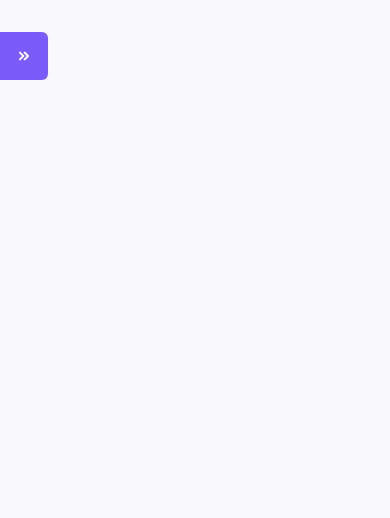
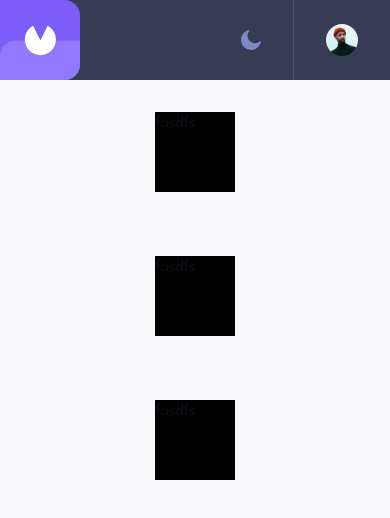
Before and after one commit to kobyrthr/invoice, a Next.js app: page / in a window 390 px wide. Shown: the top 518 px of the page. Built offline with nearby package versions, Linux system fonts and the light colour scheme.

Commit message:
Add navbar

```diff
--- a/src/app/layout.jsx
+++ b/src/app/layout.jsx
@@ -1,5 +1,6 @@
-import { SidebarProvider, SidebarTrigger } from '@/components/ui/sidebar';
+import { SidebarProvider } from '@/components/ui/sidebar';
 import { AppSidebar } from '@/components/ui/app-sidebar';
+import { AppNavbar } from '@/components/ui/app-navbar';
 import { League_Spartan } from 'next/font/google';
 import './globals.css';
 
@@ -17,12 +18,14 @@ export default function RootLayout({ children }) {
   return (
     <html lang="en">
       <body className={`${leagueSpartan.className} antialiased`}>
-        <SidebarProvider>
-          <AppSidebar />
-          <main>
-            <SidebarTrigger className="md:hidden rounded-l-none rounded-r-lg mt-8 size-12" />
-            {children}
-          </main>
+        <SidebarProvider className="w-full flex flex-col">
+          <div className="hidden md:block">
+            <AppSidebar />
+          </div>
+          <div className="block md:hidden">
+            <AppNavbar />
+          </div>
+          <main>{children}</main>
         </SidebarProvider>
       </body>
     </html>
--- a/src/app/page.jsx
+++ b/src/app/page.jsx
@@ -2,6 +2,10 @@
 
 export default function Home() {
   return (
-    <div className="grid  bg-background items-center justify-items-center size-full p-8 pb-20 gap-16 sm:p-20 font-spartan"></div>
+    <div className="grid bg-background items-center justify-items-center size-full p-8 pb-20 gap-16 sm:p-20 font-spartan">
+      <div className="size-20 bg-black">fasdfs</div>
+      <div className="size-20 bg-black">fasdfs</div>
+      <div className="size-20 bg-black">fasdfs</div>
+    </div>
   );
 }
--- /dev/null
+++ b/src/components/ui/app-navbar.jsx
@@ -0,0 +1,30 @@
+import Image from 'next/image';
+import logo from '@/../public/logo.svg';
+import ImageAvatar from '@/../public/image-avatar.jpg';
+
+export function AppNavbar() {
+  return (
+    <nav className="bg-sidebar h-20 max-w-screen overflow-hidden rounded-none flex items-center justify-between">
+      <Image src={logo} alt="Invoice App Logo" width={80} height={80} />
+
+      <div className="flex flex-row w-fit">
+        <Image
+          src="/icon-moon.svg"
+          className="mx-auto mt-auto py-8 px-8 w-fit"
+          alt="Moon Icon"
+          width={20}
+          height={20}
+        />
+        <div className="flex items-center justify-center border-l border-l-sidebar-foreground px-8 py-6">
+          <Image
+            className="rounded-full self-auto min-w-8"
+            src={ImageAvatar}
+            alt="Avatar"
+            width={32}
+            height={32}
+          />
+        </div>
+      </div>
+    </nav>
+  );
+}
--- a/src/components/ui/sidebar.jsx
+++ b/src/components/ui/sidebar.jsx
@@ -21,7 +21,7 @@ import {
 const SIDEBAR_COOKIE_NAME = 'sidebar_state';
 const SIDEBAR_COOKIE_MAX_AGE = 60 * 60 * 24 * 7;
 const SIDEBAR_WIDTH = '103px';
-const SIDEBAR_WIDTH_MOBILE = '80ox';
+const SIDEBAR_WIDTH_MOBILE = '100vw';
 const SIDEBAR_WIDTH_ICON = '3rem';
 const SIDEBAR_KEYBOARD_SHORTCUT = 'b';
 
@@ -121,7 +121,7 @@ const SidebarProvider = React.forwardRef(
               ...style,
             }}
             className={cn(
-              'group/sidebar-wrapper flex min-h-svh w-full has-[[data-variant=inset]]:bg-sidebar',
+              'group/sidebar-wrapper flex h-20 md:min-h-svh w-full has-[[data-variant=inset]]:bg-sidebar',
               className
             )}
             ref={ref}
```
